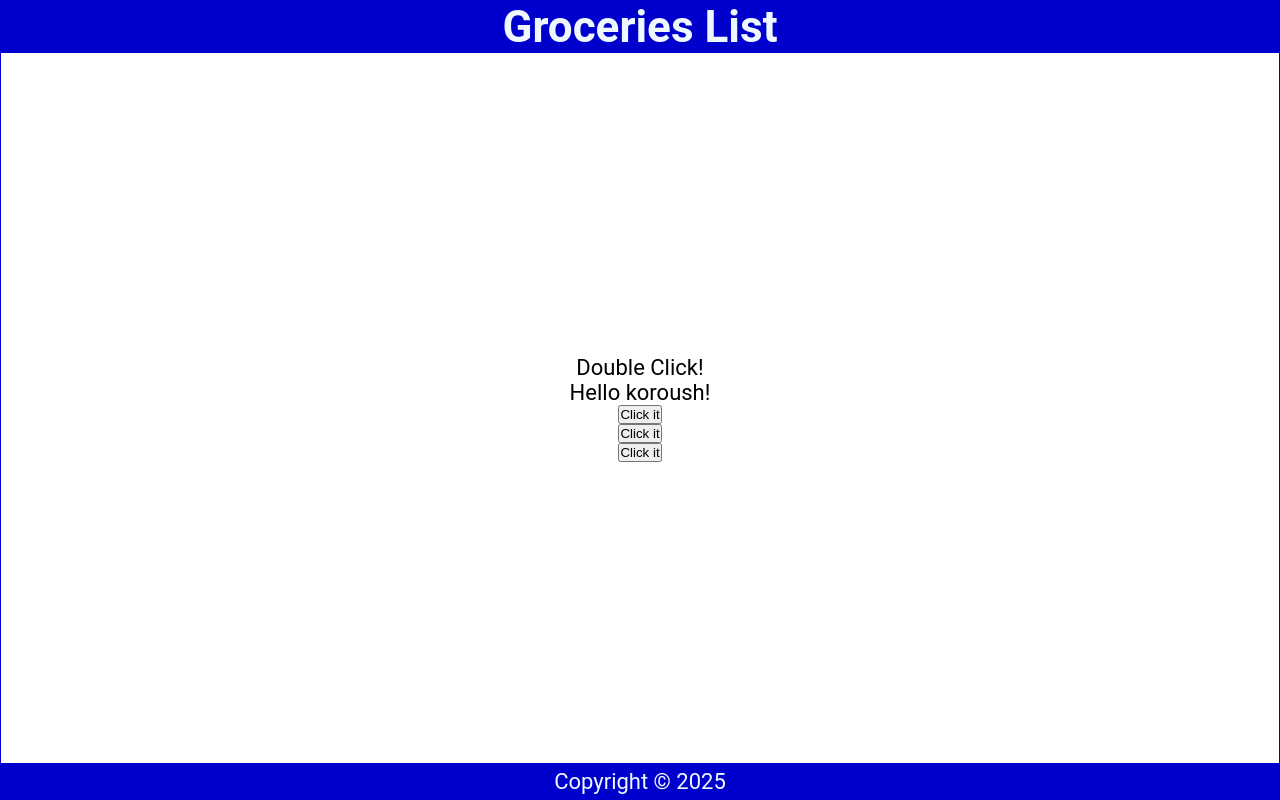
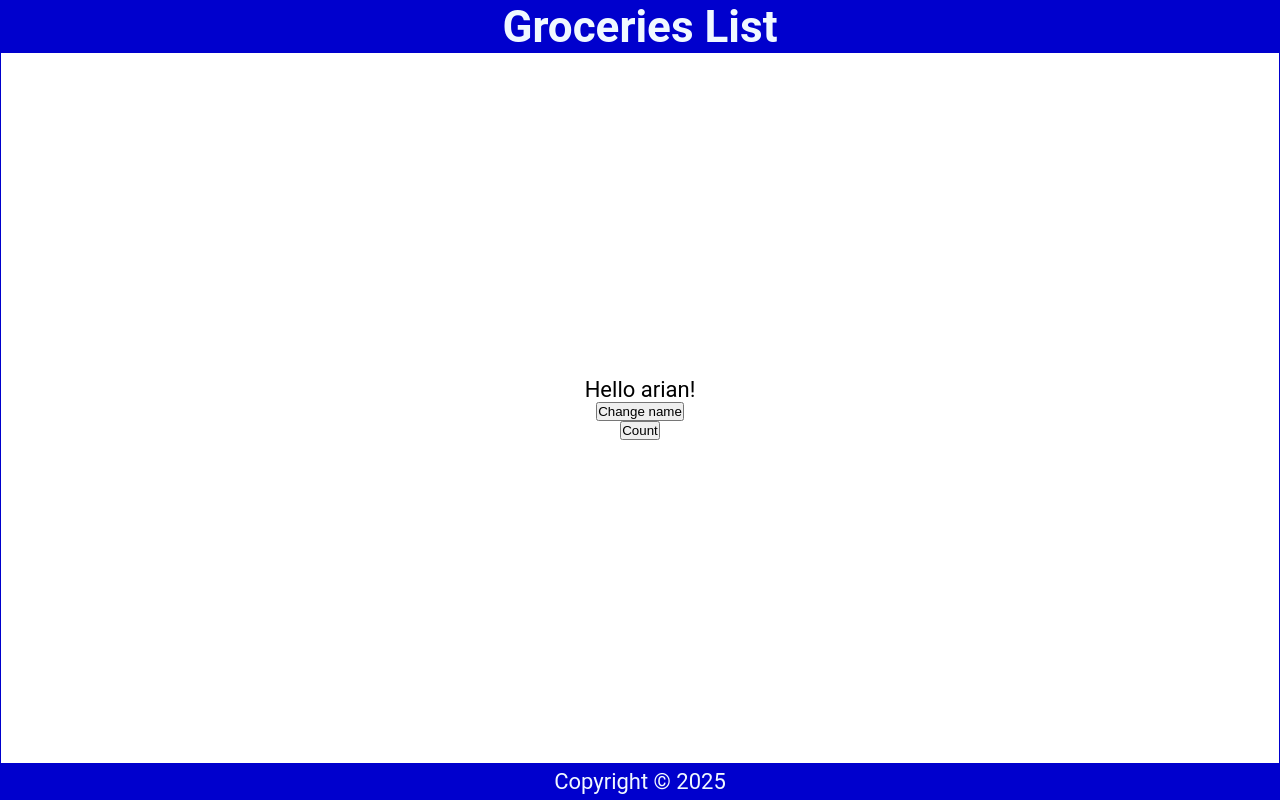
Before and after one commit to arianchenari/React, a React (Create React App) app: page / in a window 1280 px wide. Built offline with nearby package versions, Linux system fonts and the light colour scheme.

Commit message:
lesson6 (useState Hook)

```diff
--- a/src/Content.js
+++ b/src/Content.js
@@ -1,36 +1,31 @@
+import { useState } from "react";
+
 //Contet component of react
 const Content = () => {
+    //useState(initialValue) return a array witch have 2 value : [state, setState()]
+    const [name, setName] = useState('arian')//set name as def arian and have setName func to change it
+    const [count, setCount] = useState(0)
+
     const pickRandomName = () => {
         const name = ['arian', 'arash', 'koroush'];
         const index = Math.floor(Math.random() * 3);
-        return name[index];
+        setName(name[index]);
     }
 
-    const pickRandomName2 = () => {
-        const name = ['arian', 'arash', 'koroush'];
-        const index = Math.floor(Math.random() * 3);
-        console.log(name[index]);
-    }
-
-    const pickRandomName3 = (name) => {
-        console.log(name);
-    }
-
-    const pickRandomName4 = (e) => {
-        console.log(e)
-        console.log(e.target)
-        console.log(e.target.innerText)
+    const changeNumber = () => {
+        setCount(count + 1);//expected 1 and it is 0
+        //when we click button it actully show the state of count witch is 0 and then plus it to one so it
+        // is 1 in next click then we change that to another state and in the next click it will show up 2
+        setCount(count + 1);//and it is in the first 0 + 1 , and also after code 16 becuase we talk about
+        // state not a value and state of count in the first is zero also
+        console.log(count);//actully show the state not a final value
     }
 
     return(
         <main>
-            <p onDoubleClick={pickRandomName2}>{/*using another click event */}
-                Double Click!
-            </p>
-            <p>Hello {pickRandomName()}!</p>{/*using () cause a run early when page run*/}
-            <button onClick={pickRandomName2}>Click it</button>{/*don`t use  () cause a when clicking we want run */}
-            <button onClick={() => pickRandomName3('Arian')}>Click it</button>{/*when we want to use argumant for click event we use anounymus func for enter the values */}
-            <button onClick={(e) => pickRandomName4(e)}>Click it</button>{/*in a anounymus func we have 1 parammeter it says a event object*/}
+            <p onDoubleClick={pickRandomName}>Hello {name}!</p>{/*using () cause a run early when page run*/}
+            <button onClick={pickRandomName}>Change name</button>
+            <button onClick={changeNumber}>Count</button>
         </main>
     )
 }
```
